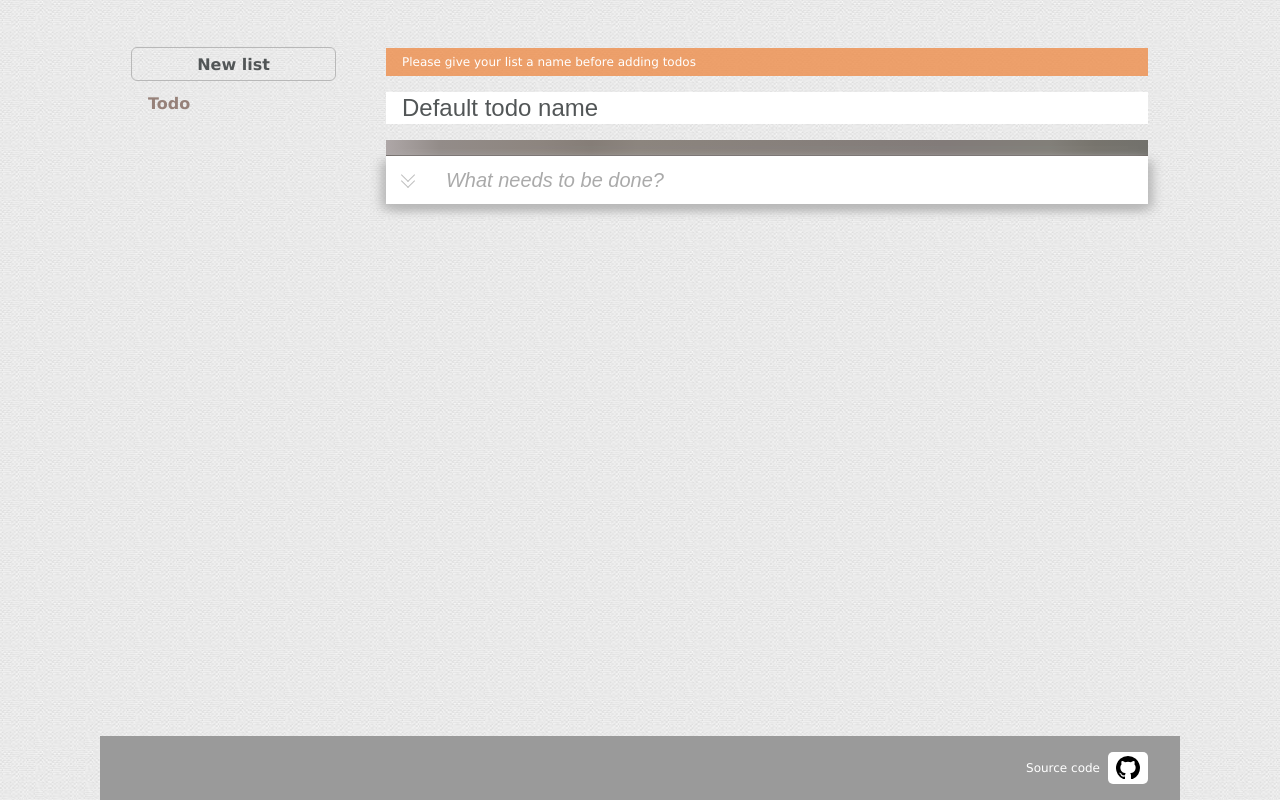
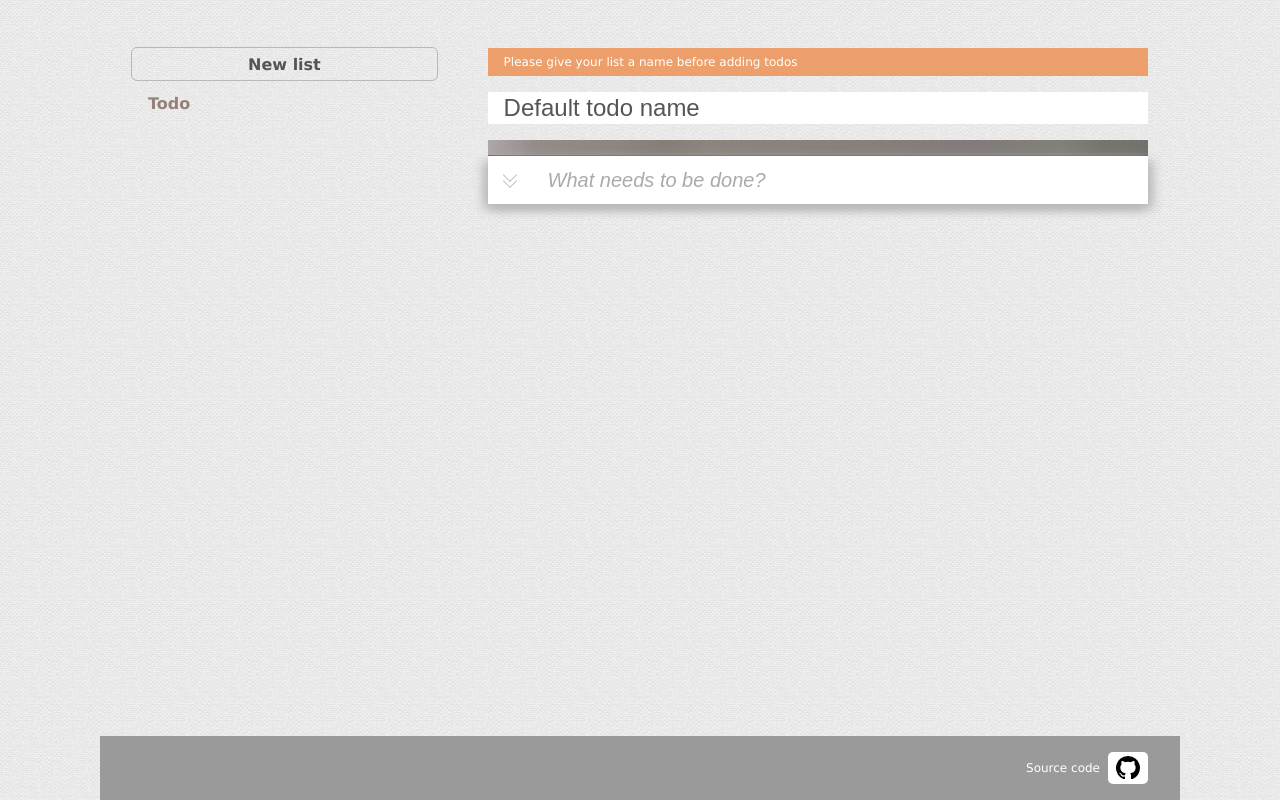
Before and after one commit to Shayol/vue-todo-list, a Vue app: page / in a window 1280 px wide. Built offline with nearby package versions, Linux system fonts and the light colour scheme.

Commit message:
remove flexbox from page content

```diff
--- a/src/App.vue
+++ b/src/App.vue
@@ -79,14 +79,12 @@ export default {
   flex-direction: column;
   justify-content: space-between;
   &__content {
-    display: flex;
     height: 100%;
-    flex-direction: column;
     padding: 8px;
+  }
 
-    &__sidebar {
-      display: block;
-    }
+  &__sidebar {
+    display: block;
   }
 }
 
@@ -162,11 +160,11 @@ export default {
   }
   .page {
     &__content {
-      flex-direction: row;
+      display: flex;
       padding: 48px 2em 32px 2em;
     }
     &__sidebar {
-      flex-basis: 20%;
+      flex-basis: 30%;
     }
     &__main {
       margin-left: 5%;
```
